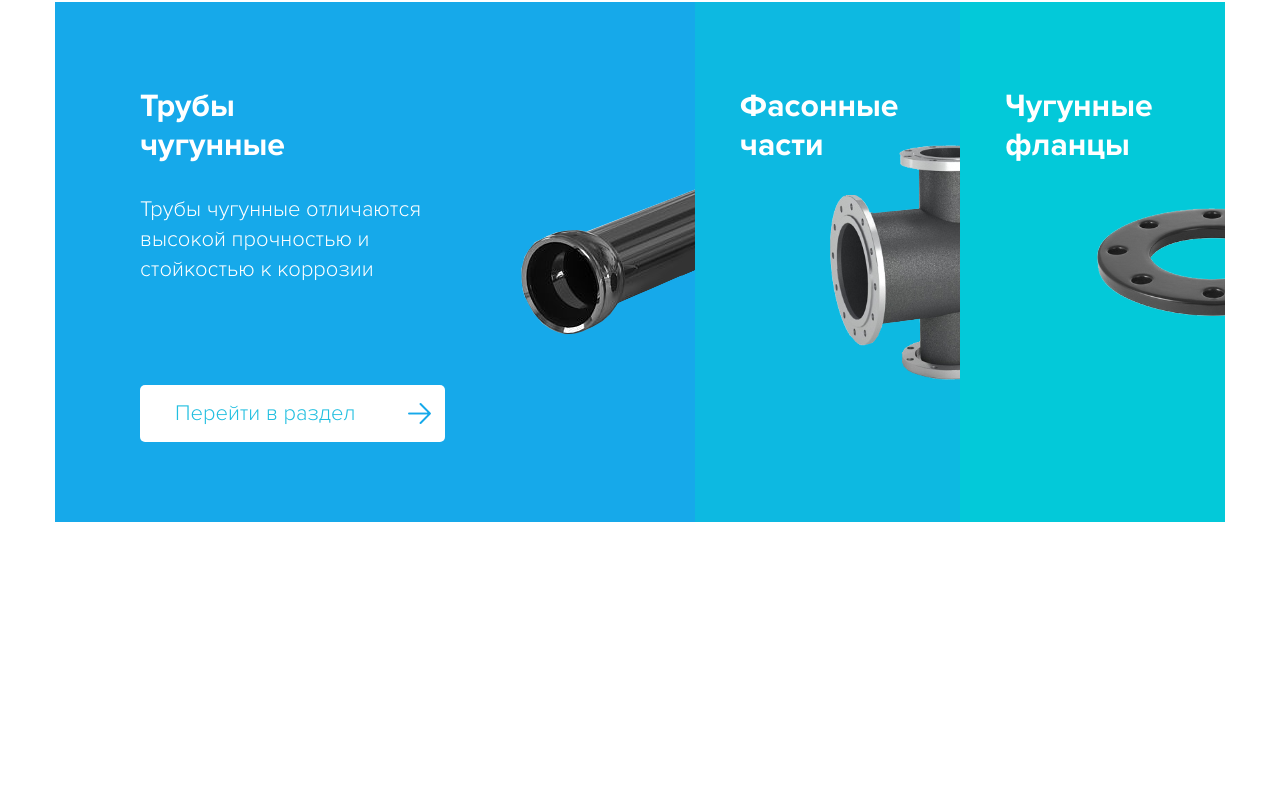
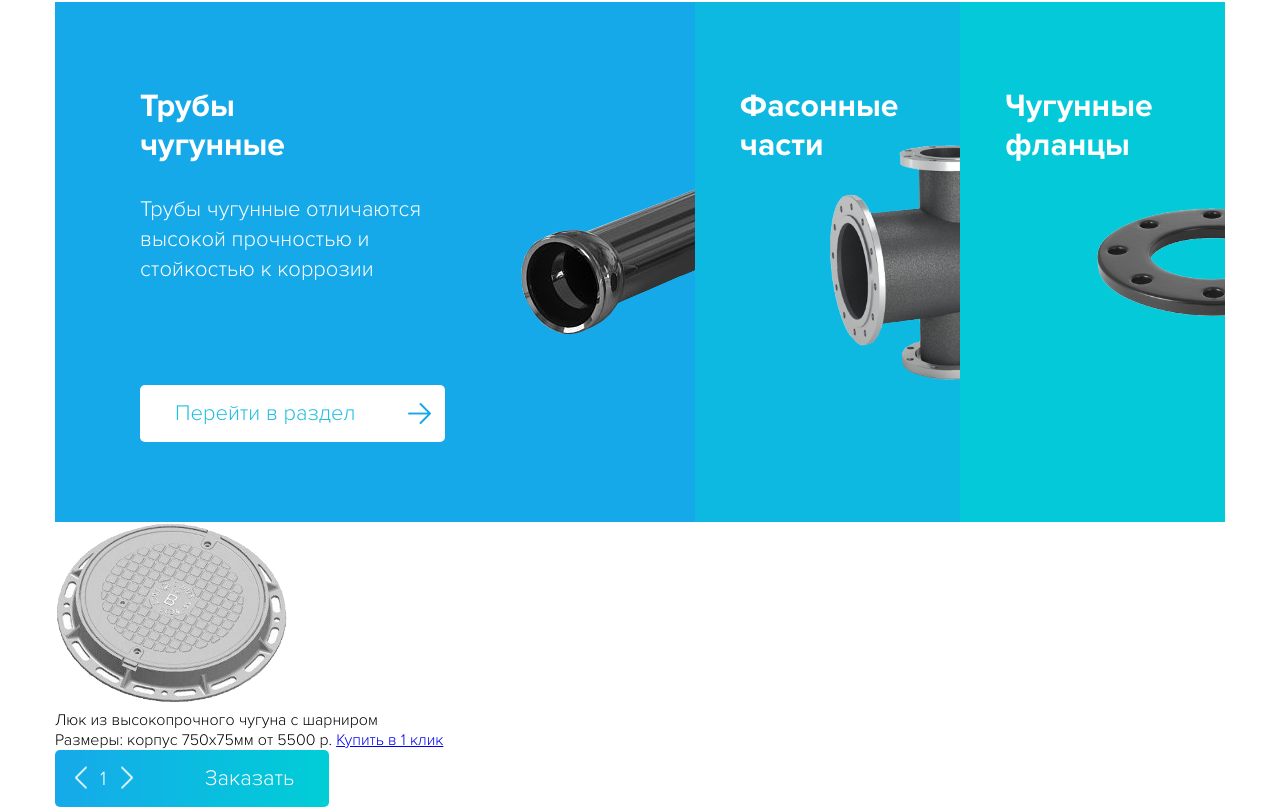
Before and after one commit to tatarianBarbarian/Vesna-K, a website: page src/index.html in a window 1280 px wide. Shown: the part 1082-1889 px from the top of the page. Before the commit the page ends 1604 px from the top, so only its background shows below. Drawn offline with nearby package versions, Linux system fonts and the light colour scheme; files that its build step writes are made by us from their sources.

Commit message:
Made button with quantity

```diff
--- a/src/sass/components/_accordeon.scss
+++ b/src/sass/components/_accordeon.scss
@@ -68,6 +68,7 @@
   &__radio:checked + &__item {
     width: calc((100% / var(--num-of-items)) * 2.5);
     padding: 8.5rem;
+    cursor: auto;
   }
 
   &__radio:checked + &__item > &__desc-wrapper {
--- a/src/sass/components/_buttons.scss
+++ b/src/sass/components/_buttons.scss
@@ -13,9 +13,29 @@
   transition: all 0.2s;
   text-decoration: none;
 
+  &:active {
+    transform: translateY(5px) scale(0.99);
+  }
+
   &--gradient {
     background-image: linear-gradient(to right, $btn-gr-1, $btn-gr-2);
     color: white;
+
+    &:hover {
+      background-image: linear-gradient(
+        to right,
+        lighten($btn-gr-1, 10%),
+        lighten($btn-gr-2, 10%)
+      );
+    }
+
+    &:active {
+      background-image: linear-gradient(
+        to right,
+        darken($btn-gr-1, 5%),
+        darken($btn-gr-2, 5%)
+      );
+    }
   }
 
   &--callme {
@@ -37,7 +57,6 @@
     &:active {
       background-image: url(../img/phone-icon.png),
         linear-gradient(to right, darken($btn-gr-1, 5%), darken($btn-gr-2, 5%));
-      transform: translateY(5px) scale(0.99);
     }
   }
 
@@ -46,4 +65,49 @@
     background-repeat: no-repeat;
     background-position: 95% center;
   }
+
+  &__quantity-wrapper {
+    position: relative;
+  }
+
+  &__quantity {
+    position: absolute;
+    top: 50%;
+    transform: translateY(-50%);
+    left: 2rem;
+    color: white;
+    display: flex;
+    align-items: center;
+  }
+
+  &__quantity-index {
+    font-size: 2rem;
+    margin: 0 1.5rem 0 1rem;
+  }
+
+  &--buy {
+    padding-right: 3.5rem;
+    padding-left: 15rem;
+  }
+
+  &__ctrl {
+    display: inline-block;
+    width: 1.5rem;
+    height: 2.5rem;
+    background-repeat: no-repeat;
+    cursor: pointer;
+    // transition: transform 0.2s;
+
+    &:hover {
+      transform: scale(1.01);
+    }
+
+    &--less {
+      background-image: url(../img/ang-left-white.png);
+    }
+
+    &--more {
+      background-image: url(../img/ang-right-white.png);
+    }
+  }
 }
--- a/src/sass/layout/_index-main.scss
+++ b/src/sass/layout/_index-main.scss
@@ -1 +1,2 @@
 @import "whatfor";
+@import "newprod";
--- a/src/templates/for.html
+++ b/src/templates/for.html
@@ -3,12 +3,21 @@
         <div class="whatfor">
             <div class="whatfor__block whatfor__block--projectors">
                 <span class="whatfor__title">Проектировщикам</span>
+                <div class="whatfor__hint hint">
+                    Предприятие было создано группой единомышленников, продвигающих долговечные и энергосберегающие технологии.
+                </div>
             </div>
             <div class="whatfor__block whatfor__block--administrations">
                 <span class="whatfor__title">Администрациям</span>
+                <div class="whatfor__hint hint">
+                    Предприятие было создано группой единомышленников, продвигающих долговечные и энергосберегающие технологии.
+                </div>
             </div>
             <div class="whatfor__block whatfor__block--buyers">
                 <span class="whatfor__title">Покупателям</span>
+                <div class="whatfor__hint hint">
+                    Предприятие было создано группой единомышленников, продвигающих долговечные и энергосберегающие технологии.
+                </div>
             </div>
             <div class="whatfor__block whatfor__block--dealers">
                 <span class="whatfor__title">Дилерам</span>
--- /dev/null
+++ b/src/templates/newprod.html
@@ -0,0 +1,24 @@
+<section class="newprod">
+    <div class="container">
+        <div class="prodslider">
+            <div class="prodslider__item">
+                <img src="img/car-new1.png" alt="Изображение люка из высокопрочного чугуна с шарниром">
+                <p>Люк из высокопрочного чугуна с шарниром</p>
+                <span>Размеры: </span>
+                <span>корпус 750х75мм</span>
+                <span>от
+                    <span>5500 р.</span>
+                </span>
+                <a href="#">Купить в 1 клик</a>
+                <div class="btn__quantity-wrapper">
+                    <div class="btn__quantity">
+                        <span class="btn__ctrl btn__ctrl--less"></span>
+                        <span class="btn__quantity-index">1</span>
+                        <span class="btn__ctrl btn__ctrl--more"></span>
+                    </div>
+                    <button class="btn btn--gradient btn--buy">Заказать</button>
+                </div>
+            </div>
+        </div>
+    </div>
+</section>
```
Also changed, not shown: src/templates/main.html (+2 -0 lines), build/css/style.css, build/index.html, src/img/ang-left-white.png (added), src/img/ang-right-white.png (added), src/img/dd-right-arr-blue.png (renamed from src/img/dd-arr-blue.png), src/img/dd-right-arr-grey.png (renamed from src/img/dd-arr-grey.png), src/sass/layout/_newprod.scss (added).
